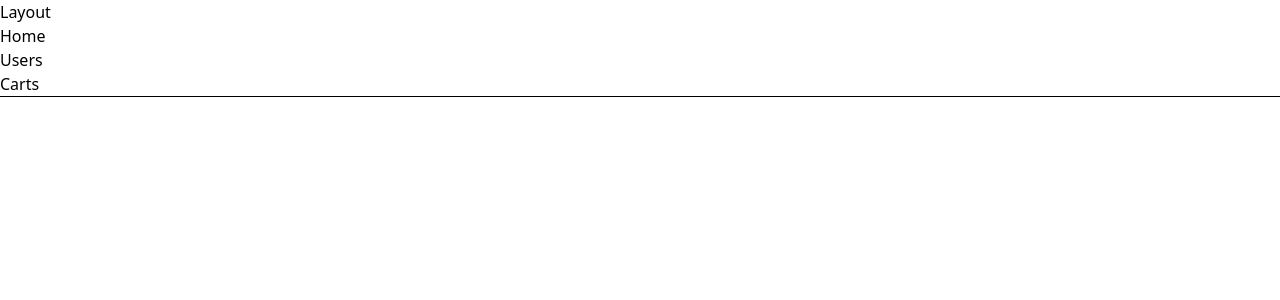
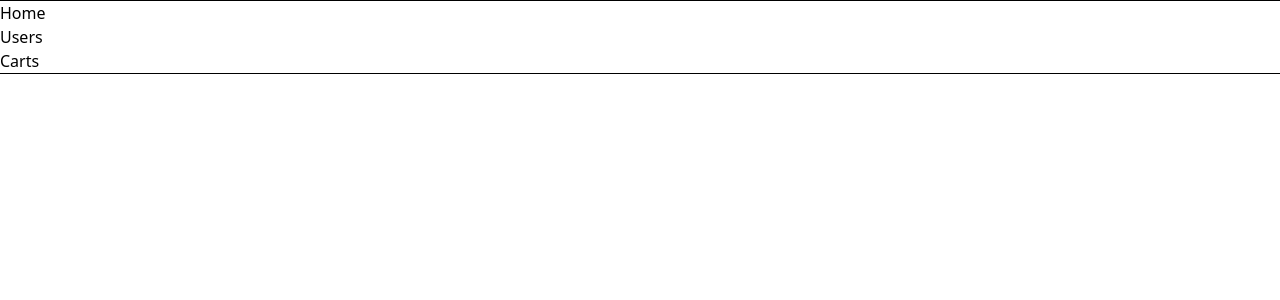
Before and after one commit to LavrekhaLucy/react, a React (Vite) app: page / in a window 1280 px wide. Shown: the top 300 px of the page. Built offline with nearby package versions, Linux system fonts and the light colour scheme.

Commit message:
hw3/knZgVIwvqd

```diff
--- a/src/layouts/Layout.tsx
+++ b/src/layouts/Layout.tsx
@@ -6,7 +6,7 @@
     return (
 
         <div>
-            <p>Layout</p>
+            <hr/>
             <Menu/>
             <hr/>
             <Outlet/>
--- a/src/pages/UsersPage.tsx
+++ b/src/pages/UsersPage.tsx
@@ -1,13 +1,11 @@
 import UsersComponent from "../components/users-component/UsersComponent.tsx";
-import {Outlet} from "react-router-dom";
+
 
 
 const UsersPage = () => {
     return (
         <div>
 
-            <Outlet/>
-            <hr/>
             <UsersComponent/>
         </div>
     );
```
Also changed, not shown: src/router/routes.tsx (+5 -6 lines).
